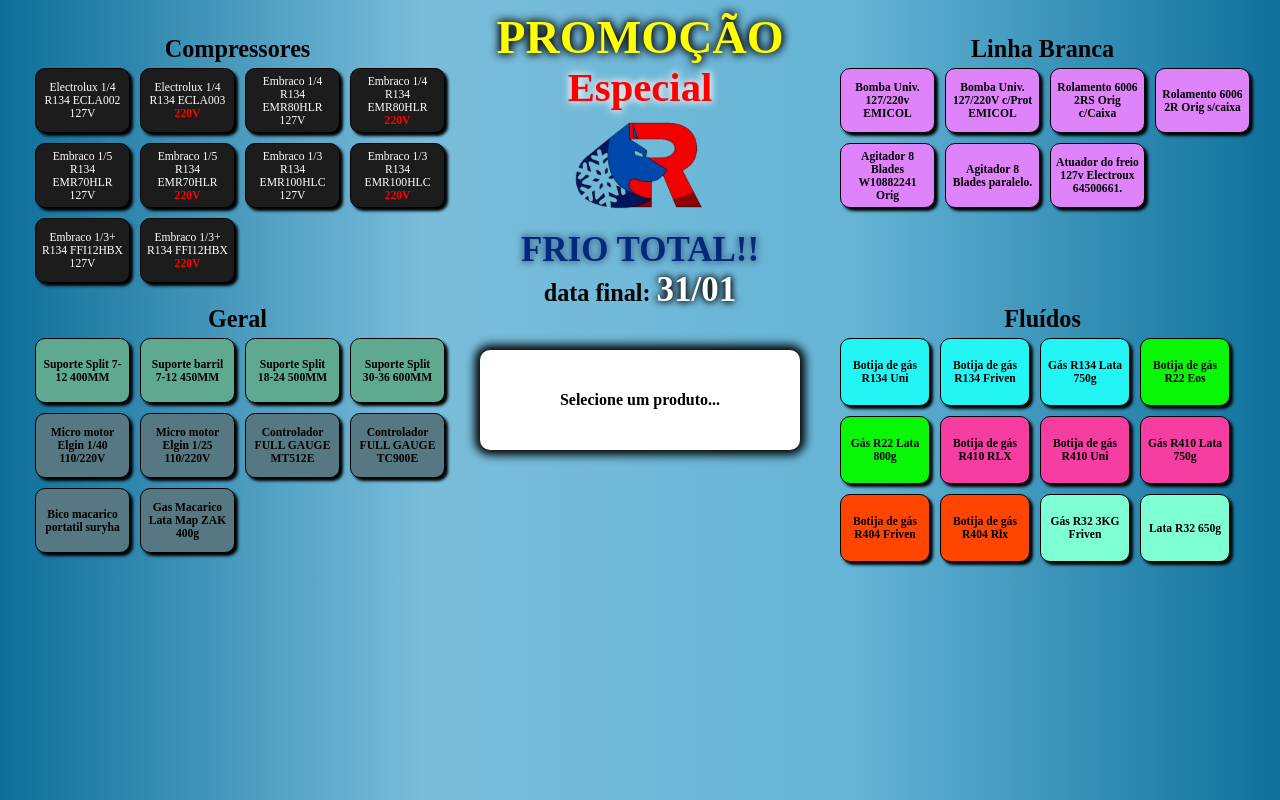
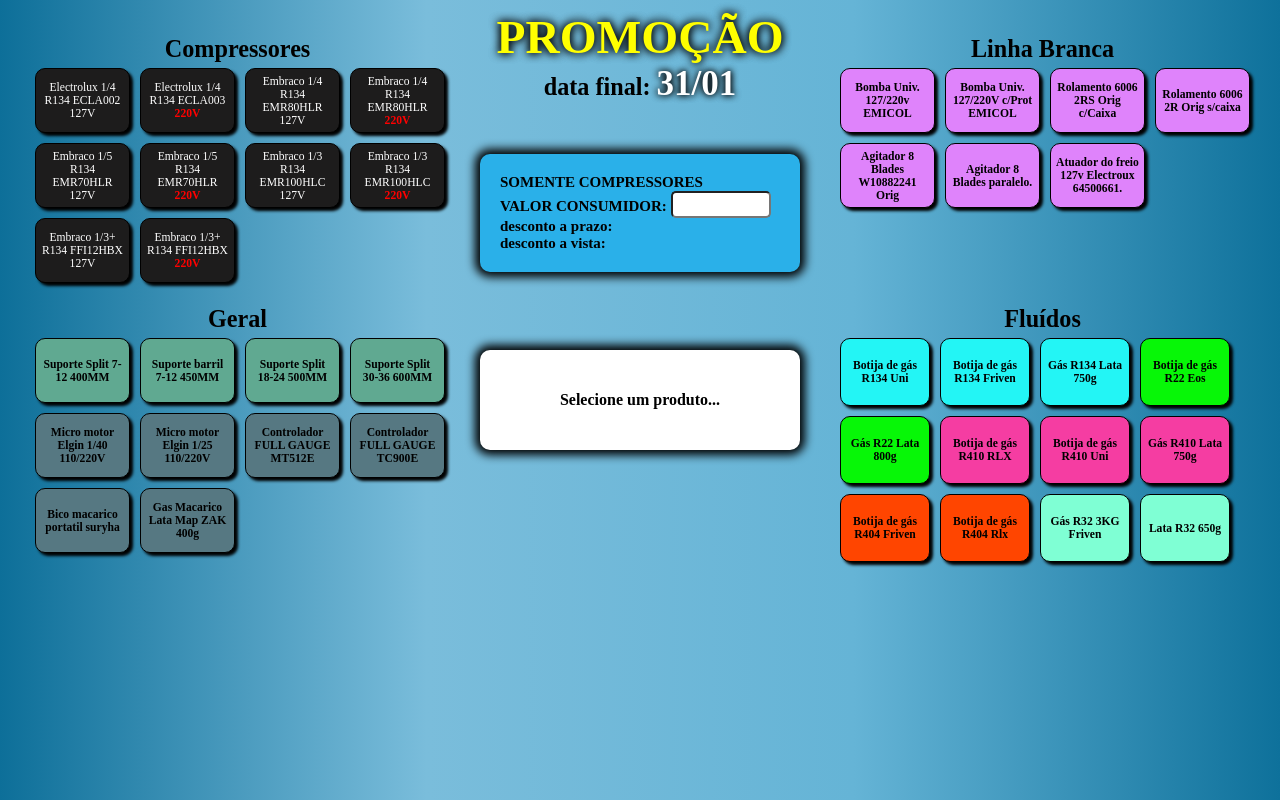
Before and after one commit to fcesar-xicco/promocao-mensal, a plain HTML site: page index.html in a window 1280 px wide. Drawn offline with Linux system fonts and the light colour scheme.

Commit message:
INCLUSÃO DE DESCONTOS

```diff
--- a/index.html
+++ b/index.html
@@ -57,13 +57,30 @@
 
                 <div class="titulo-principal">
                     <h1>PROMOÇÃO</h1>
-                    <h1 class="sub-titulo">Especial</h1>
-                    <img src="src/lobo.png" width="130px">
+                    <h2 class="data-final">data final: <span class="dtcor">31/01</span> </h2>
+                    <!-- <h1 class="sub-titulo">Especial</h1>
+                    <img src="src/lobo.png" width="130px"> -->
+
+
+                    <div id="descontocompressor">
+                        <h4>SOMENTE COMPRESSORES</h4>
+                        <strong> VALOR CONSUMIDOR: </strong><input type="number" name="" id="valorconsumidor">
+                        <p>desconto a prazo: <span id="descontoPrazo"></span></p>
+                        <p>desconto a vista: <span id="descontoVista"></span></p>
+
+
+
+
+
+                    </div>
+
+
+
 
                 </div>
                 <div class=" titulo-secundario" >
-                    <h3 class="titulo-promocao">FRIO TOTAL!!</h3>
-                    <h2 class="data-final">data final: <span class="dtcor">31/01</span> </h2>
+                    <!-- <h3 class="titulo-promocao">FRIO TOTAL!!</h3> -->
+
                 </div>
                 <div class="aba-descricao ">
 
--- a/src/css/estilo.css
+++ b/src/css/estilo.css
@@ -13,6 +13,9 @@
     text-shadow: 0 0 0.2em rgb(0, 0, 0), 0 0 0.2em rgb(0, 0, 0)
 }
 .titulo-principal{
+    display: flex;
+    flex-direction: column;
+    align-items: center;
     text-align: center;
     height: 170px;
 }
@@ -212,7 +215,27 @@
     font-size: 35px;
     text-shadow: 0 0 0.2em rgb(0, 0, 0), 0 0 0.2em rgb(0, 0, 0)
 }
+.titulo-secundario{
+    margin-top: 90px;
+}
 
+#descontocompressor{
+    margin:50px 0px;
+    width: 320px;
+    text-align: left;
+    background-color: #2ab0e9;
+    font-size: 15px;
+    font-weight: 900;
+    border-radius: 10px;
+    padding: 20px;
+    box-shadow: 0px 0px 10px 5px rgb(0, 0, 0);
+}
+
+#descontocompressor input{
+   width:100px;
+   font-size: 20px;
+   border-radius: 5PX;
+}
 
 
 #descricao{
@@ -222,6 +245,7 @@
     width: 320px;
     min-height: 100px;
     margin: auto;
+    margin-top: 180PX;
     background-color: #ffffff;
     font-size: 16px;
     border-Radius: 10px;
--- a/src/css/responsivel.css
+++ b/src/css/responsivel.css
@@ -31,6 +31,7 @@
     #descricao{
         border: solid 2px blue;
         width: 290px;
+        margin-top: 70PX;
 
     }
     .titulo-principal1{
--- a/src/javascript/gas.js
+++ b/src/javascript/gas.js
@@ -22,7 +22,7 @@
 
 ]
 
-
+4300
 
 
 
--- a/src/javascript/variaveis.js
+++ b/src/javascript/variaveis.js
@@ -11,12 +11,34 @@
 let tituloPromocao = 'FRIO TOTAL'
 let abaB = document.querySelector('div.aba-b')
 
+// --------------------------DESCONTOS COMPRESSORES----------------------
 
+let valorConsumidor = document.getElementById('valorconsumidor')
+
+let descontoPrazo = document.getElementById('descontoPrazo')
+let descontoVista = document.getElementById('descontoVista')
+
+valorConsumidor.addEventListener("input",function(valorConsumidor){
+    valores(valorConsumidor)
+
+
+})
+function valores(valor){
+  let custo = Number(valorConsumidor.value)/2
+  let valorPrazo = custo+((custo/100)*43)
+  let valorVista = custo+((custo/100)*38)
+
+  descontoPrazo.innerHTML = valorPrazo.toFixed(2)
+  descontoVista.innerHTML = valorVista.toFixed(2)
+}
 
 function mostrarDescricao() {
     let abaB = document.querySelector('div.aba-b')
     abaB.style.display = "block"; // Torna a imagem visível
 }
+
+
+
 
 
 /*
```
